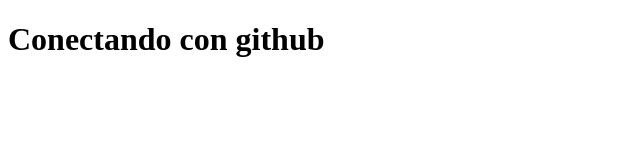
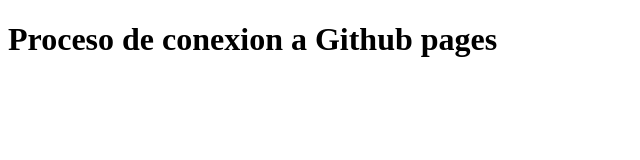
Before and after one commit to Dominiciss/Git-test, a plain HTML site: page index.html in a window 1280 px wide. Shown: the whole page, without its empty margins (0-640 px from the left). Drawn offline with Linux system fonts and the light colour scheme.

Commit message:
sexto commit

```diff
--- a/index.html
+++ b/index.html
@@ -8,7 +8,7 @@
 </head>
 
 <body>
-    <h1> Conectando con github </h1>
+    <h1> Proceso de conexion a Github pages </h1>
 </body>
 
 </html>
```
Also changed, not shown: 1 other file.
